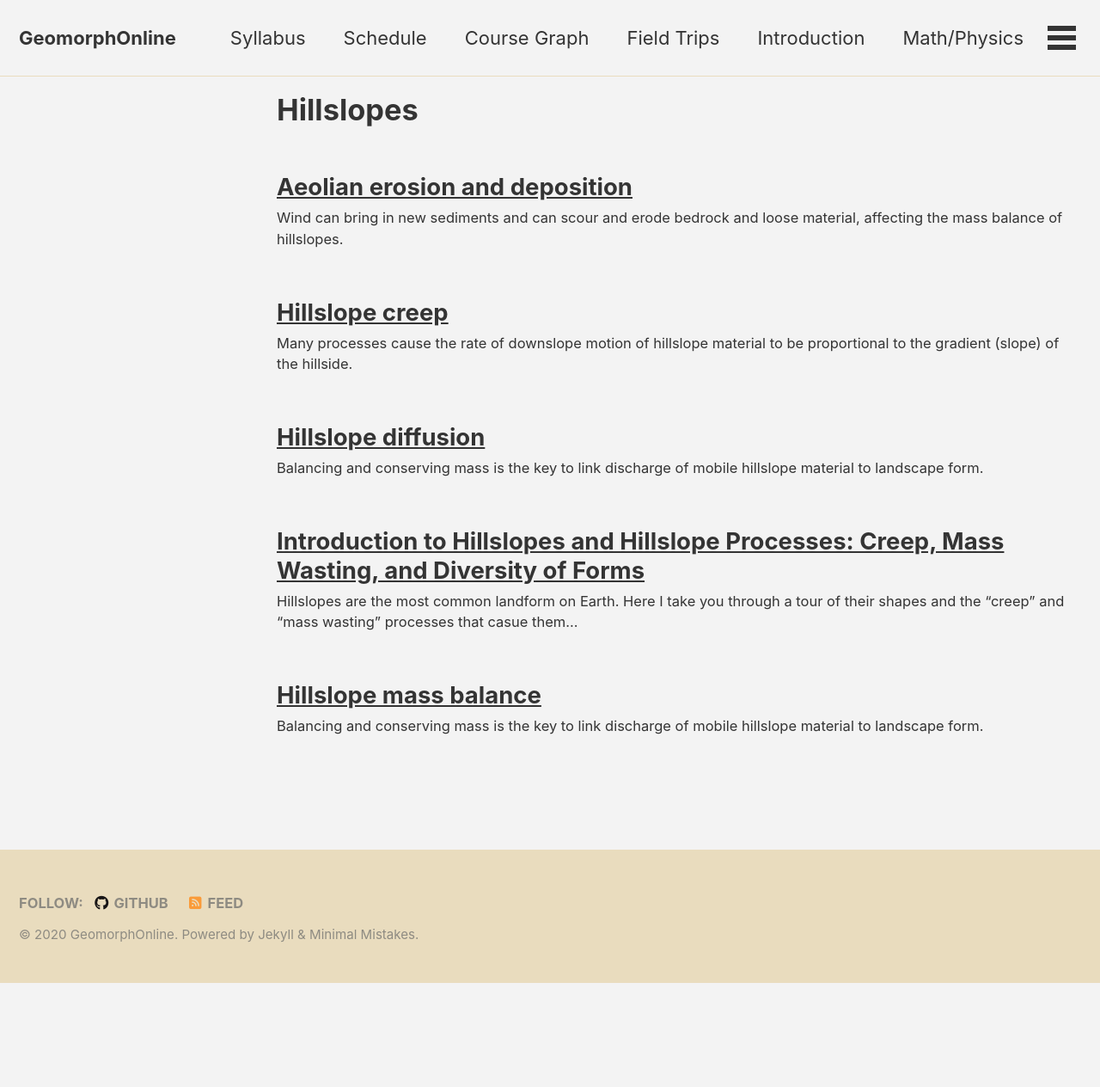
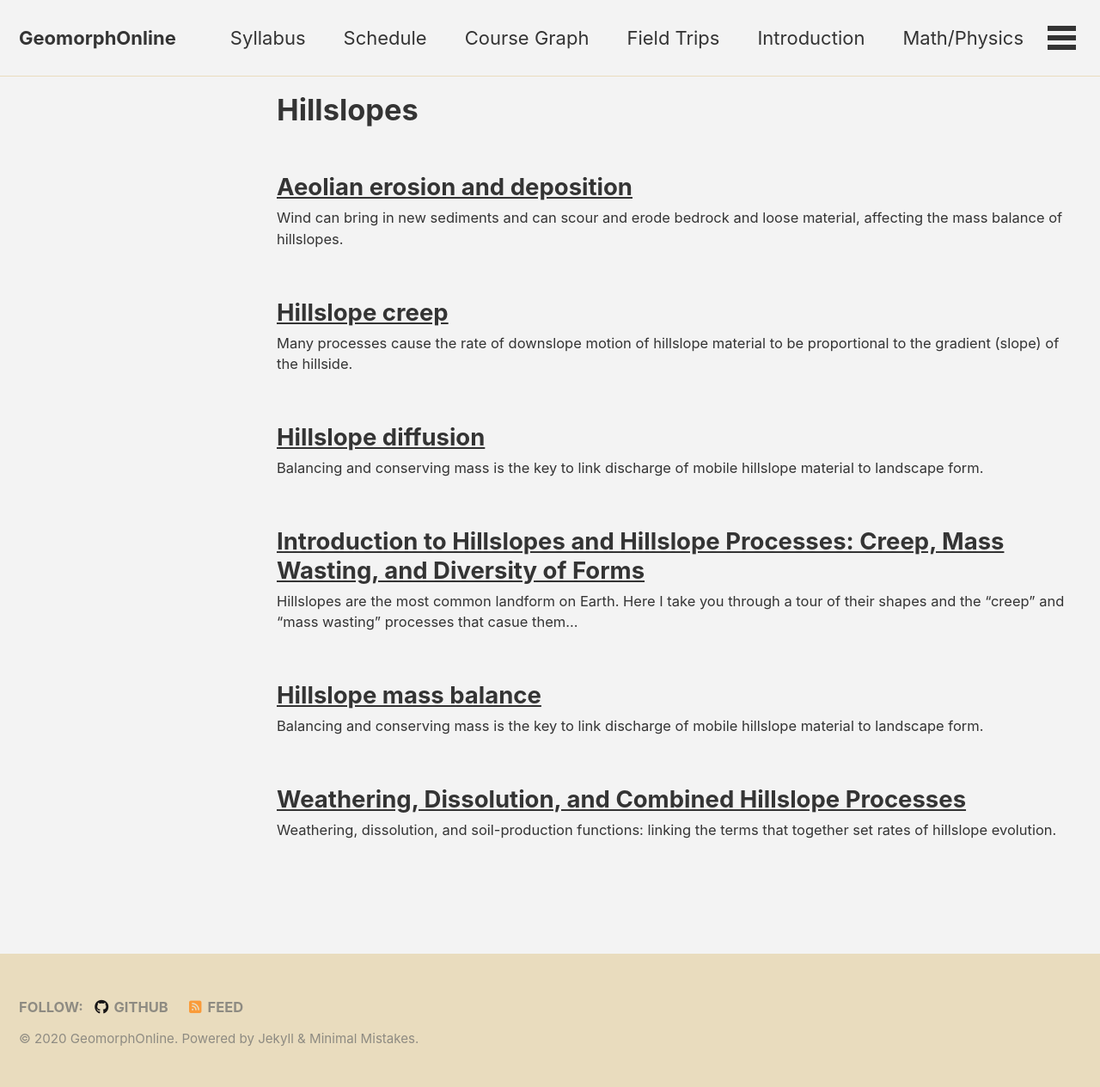
Before and after one commit to GeomorphOnline/GeomorphOnline.github.io, a Jekyll site: the page built from _pages/lessons/hillslope.md, in a window 1280 px wide. Shown: the whole page at 86% size. Built offline with Jekyll 4.4.1, drawn with Linux system fonts in a browser that asks for light colours; cached includes are drawn as plain includes; nearby versions of some CDN libraries; before the commit the page ends 1143 px from its top, so only the background shows below that.

Commit message:
Remainder of hillslope evolution

```diff
--- a/_pages/schedule.md
+++ b/_pages/schedule.md
@@ -126,11 +126,11 @@ Nothing! (Assignments from the prior week due on Monday the 28th)
 
 [Aeolian erosion and/or deposition](/hillslope/aeolian/)
 
+[Weathering inputs, dissolution, regolith (soil) production, and combining the equations](/hillslope/weathering_dissolution_combined/)
+
 ***--- <font color="red">Below this line, Course material still being built!</font> ---***
 
-[Weathering inputs](/hillslope/weathering/)
-
-Mobile-material thickness and regolith production rates
+Parabolic hilltops and smoothing scarps
 
 Soil velocity profiles
 
--- /dev/null
+++ b/lessons/_hillslope/weathering_dissolution_combined.md
@@ -0,0 +1,30 @@
+---
+topic: hillslope
+
+title: "Weathering, Dissolution, and Combined Hillslope Processes"
+layout: single
+permalink: /hillslope/weathering_dissolution_combined/
+
+# Includes author profile in sidebar
+author: Andrew Wickert
+author_profile: true
+---
+
+*Weathering, dissolution, and soil-production functions: linking the terms that together set rates of hillslope evolution.*
+
+## Learning Goals
+
+* Learn about dimensions and nonlinearities when assembling differential equations
+* Understand how soil-production functions feed into models of hillslope evolution
+* Include dissolution in a hillslope mass balance
+* See how a full equation can be constructed by summing the multiple individual processes affecting a system
+
+## Video
+
+This takes you through the remaining pieces of a full equation for hillslope diffusion and conservation of mass.
+
+<iframe width="560" height="315" src="https://www.youtube.com/embed/C15hc1UN1XI" frameborder="0" allow="accelerometer; autoplay; clipboard-write; encrypted-media; gyroscope; picture-in-picture" allowfullscreen></iframe>
+
+
+
+<a rel="license" href="http://creativecommons.org/licenses/by-sa/4.0/"><img alt="Creative Commons License" style="border-width:0" src="https://i.creativecommons.org/l/by-sa/4.0/88x31.png" /></a><br />This work is licensed under a <a rel="license" href="http://creativecommons.org/licenses/by-sa/4.0/">Creative Commons Attribution-ShareAlike 4.0 International License</a>.
```
